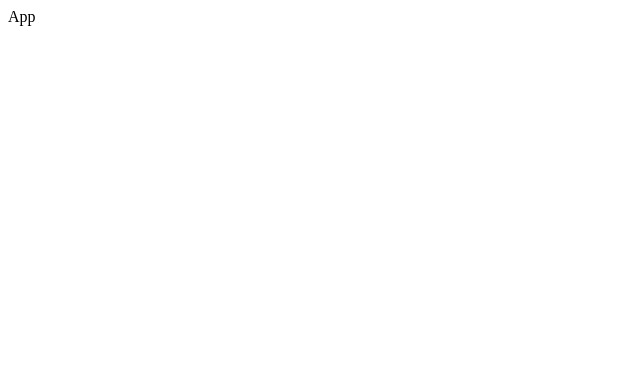
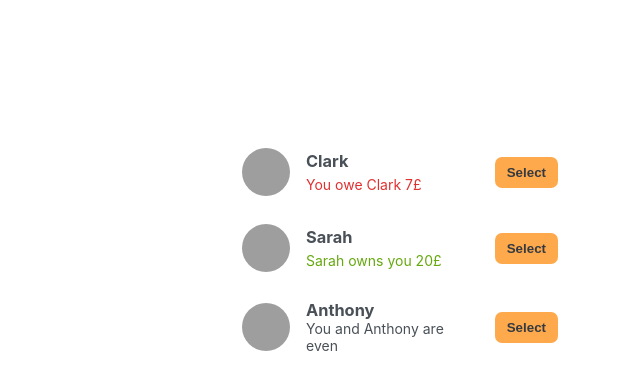
Before and after one commit to samuelmbp/eat-n-split, a React (Create React App) app: page / in a window 1280 px wide. Shown: the top 390 px of the page, without its empty margins (0-640 px from the left). Built offline with nearby package versions, Linux system fonts and the light colour scheme; grey boxes are pictures that could not be loaded.

Commit message:
Render list of friends

```diff
--- a/src/App.js
+++ b/src/App.js
@@ -1,5 +1,13 @@
+import FriendsList from "./components/FriendsList";
+
 const App = () => {
-  return <div>App</div>;
+  return (
+    <div className="app">
+      <div className="sidebar">
+        <FriendsList />
+      </div>
+    </div>
+  );
 };
 
 export default App;
--- /dev/null
+++ b/src/components/Friend.jsx
@@ -0,0 +1,22 @@
+const Friend = ({ friend }) => {
+  return (
+    <li>
+      <img src={friend.image} alt={friend.name} />
+      <h3>{friend.name}</h3>
+      {friend.balance < 0 && (
+        <p className="red">
+          You owe {friend.name} {Math.abs(friend.balance)}£
+        </p>
+      )}
+      {friend.balance > 0 && (
+        <p className="green">
+          {friend.name} owns you {Math.abs(friend.balance)}£
+        </p>
+      )}
+      {friend.balance === 0 && <p>You and {friend.name} are even</p>}
+      <button className="button">Select</button>
+    </li>
+  );
+};
+
+export default Friend;
--- /dev/null
+++ b/src/components/FriendsList.jsx
@@ -0,0 +1,36 @@
+import React from "react";
+import Friend from "./Friend";
+const initialFriends = [
+  {
+    id: 118836,
+    name: "Clark",
+    image: "https://i.pravatar.cc/48?u=118836",
+    balance: -7,
+  },
+  {
+    id: 933372,
+    name: "Sarah",
+    image: "https://i.pravatar.cc/48?u=933372",
+    balance: 20,
+  },
+  {
+    id: 499476,
+    name: "Anthony",
+    image: "https://i.pravatar.cc/48?u=499476",
+    balance: 0,
+  },
+];
+
+const FriendsList = () => {
+  return (
+    <div>
+      <ul>
+        {initialFriends.map((friend) => (
+          <Friend friend={friend} key={friend.id} />
+        ))}
+      </ul>
+    </div>
+  );
+};
+
+export default FriendsList;
--- /dev/null
+++ b/src/index.css
@@ -0,0 +1,169 @@
+:root {
+  --color-lightest: #fff4e6;
+  --color-light: #ffe8cc;
+  --color-medium: #ffa94d;
+  --color-dark: #ff922b;
+}
+
+* {
+  margin: 0;
+  padding: 0;
+  box-sizing: border-box;
+}
+
+html {
+  font-size: 62.5%;
+  font-family: -apple-system, BlinkMacSystemFont, "Segoe UI", Roboto, Oxygen,
+    Ubuntu, Cantarell, "Open Sans", "Helvetica Neue", sans-serif;
+}
+
+body {
+  height: 100vh;
+  color: #495057;
+  display: flex;
+  align-items: center;
+  justify-content: center;
+}
+
+.app {
+  min-height: 66vh;
+  display: grid;
+  grid-template-columns: 34rem 44rem;
+  column-gap: 4rem;
+  align-items: start;
+}
+
+.button {
+  background-color: var(--color-medium);
+  color: #343a40;
+  padding: 0.8rem 1.2rem;
+  border: none;
+  border-radius: 7px;
+  font-weight: bold;
+  cursor: pointer;
+  transition: 0.3s;
+}
+
+.button:hover {
+  background-color: var(--color-dark);
+}
+
+.sidebar ul {
+  list-style: none;
+  display: flex;
+  flex-direction: column;
+  gap: 0.4rem;
+  font-size: 1.4rem;
+  margin-bottom: 2rem;
+}
+
+.sidebar li {
+  display: grid;
+  grid-template-columns: 4.8rem 1fr auto;
+  align-items: center;
+  column-gap: 1.6rem;
+
+  padding: 1.2rem;
+  border-radius: 7px;
+  transition: 0.5s;
+}
+
+.selected,
+.sidebar li:hover {
+  background-color: var(--color-lightest);
+}
+
+.sidebar li img {
+  border-radius: 50%;
+  width: 100%;
+  grid-row: span 2;
+}
+
+.sidebar li h3 {
+  grid-row: 1;
+  grid-column: 2;
+}
+
+.sidebar li p {
+  grid-row: 2;
+  grid-column: 2;
+}
+
+.sidebar li .button {
+  grid-row: span 2;
+  grid-column: 3;
+}
+
+.sidebar > .button {
+  float: right;
+  margin-right: 1.2rem;
+}
+
+.green {
+  color: #66a80f;
+}
+
+.red {
+  color: #e03131;
+}
+
+form {
+  font-size: 1.6rem;
+  display: grid;
+  align-items: center;
+  gap: 1.2rem;
+
+  background-color: var(--color-lightest);
+  border-radius: 7px;
+}
+
+.form-add-friend {
+  grid-template-columns: 1fr 1.5fr;
+  margin-bottom: 1.6rem;
+  padding: 1.2rem;
+}
+.form-split-bill {
+  grid-template-columns: 1fr 12rem;
+  padding: 3.2rem 4rem;
+}
+
+label {
+  font-weight: 500;
+}
+
+label::first-letter {
+  display: inline-block;
+  margin-right: 4px;
+  font-size: 1.8rem;
+}
+
+input,
+select {
+  font-family: inherit;
+  color: inherit;
+  font-size: 1.5rem;
+  padding: 0.7rem;
+  text-align: center;
+  border: 1px solid var(--color-light);
+  border-radius: 4px;
+  transition: 0.3s;
+}
+
+input:focus,
+select:focus {
+  outline: none;
+  border: 1px solid var(--color-dark);
+}
+
+form .button {
+  margin-top: 0.6rem;
+  grid-column: 2;
+}
+
+form h2 {
+  grid-column: 1 / -1;
+  font-size: 2.2rem;
+  text-transform: uppercase;
+  letter-spacing: -0.5px;
+  margin-bottom: 1.6rem;
+}
--- a/src/index.js
+++ b/src/index.js
@@ -1,6 +1,6 @@
 import React from "react";
 import ReactDOM from "react-dom/client";
-// import "./index.css";
+import "./index.css";
 import App from "./App";
 
 const root = ReactDOM.createRoot(document.getElementById("root"));
```
